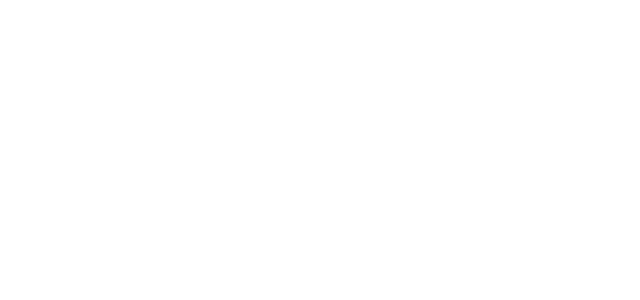
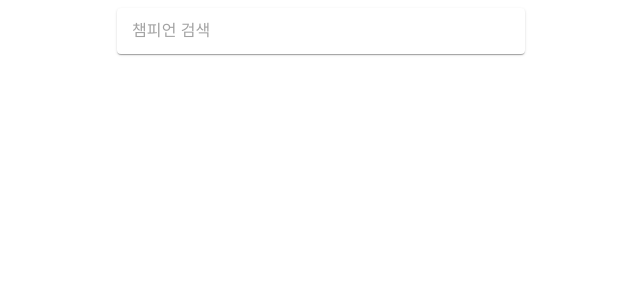
Before and after one commit to lost-programming/LOL-TFM, a Next.js app: page / in a window 1280 px wide. Shown: the top 300 px of the page, without its empty margins (319-959 px from the left). Built offline with nearby package versions, Linux system fonts and the light colour scheme.

Commit message:
mui 오류 해결

```diff
--- a/package.json
+++ b/package.json
@@ -17,6 +17,8 @@
     "@babel/cli": "^7.23.0",
     "@babel/core": "^7.23.3",
     "@babel/preset-env": "^7.23.3",
+    "@emotion/react": "^11.11.1",
+    "@emotion/styled": "^11.11.0",
     "@mui/material": "^5.14.17",
     "@types/node": "^20",
     "@types/react": "^18",
--- a/src/app/globals.css
+++ /dev/null
@@ -1,101 +0,0 @@
-:root {
-  --max-width: 1100px;
-  --border-radius: 12px;
-  --font-mono: ui-monospace, Menlo, Monaco, "Cascadia Mono", "Segoe UI Mono",
-    "Roboto Mono", "Oxygen Mono", "Ubuntu Monospace", "Source Code Pro",
-    "Fira Mono", "Droid Sans Mono", "Courier New", monospace;
-
-  --foreground-rgb: 0, 0, 0;
-  --background-start-rgb: 214, 219, 220;
-  --background-end-rgb: 255, 255, 255;
-
-  --primary-glow: conic-gradient(
-    from 180deg at 50% 50%,
-    #16abff33 0deg,
-    #0885ff33 55deg,
-    #54d6ff33 120deg,
-    #0071ff33 160deg,
-    transparent 360deg
-  );
-  --secondary-glow: radial-gradient(
-    rgba(255, 255, 255, 1),
-    rgba(255, 255, 255, 0)
-  );
-
-  --tile-start-rgb: 239, 245, 249;
-  --tile-end-rgb: 228, 232, 233;
-  --tile-border: conic-gradient(
-    #00000080,
-    #00000040,
-    #00000030,
-    #00000020,
-    #00000010,
-    #00000010,
-    #00000080
-  );
-
-  --callout-rgb: 238, 240, 241;
-  --callout-border-rgb: 172, 175, 176;
-  --card-rgb: 180, 185, 188;
-  --card-border-rgb: 131, 134, 135;
-}
-
-@media (prefers-color-scheme: dark) {
-  :root {
-    --foreground-rgb: 255, 255, 255;
-    --background-start-rgb: 0, 0, 0;
-    --background-end-rgb: 0, 0, 0;
-
-    --primary-glow: radial-gradient(rgba(1, 65, 255, 0.4), rgba(1, 65, 255, 0));
-    --secondary-glow: linear-gradient(
-      to bottom right,
-      rgba(1, 65, 255, 0),
-      rgba(1, 65, 255, 0),
-      rgba(1, 65, 255, 0.3)
-    );
-
-    --tile-start-rgb: 2, 13, 46;
-    --tile-end-rgb: 2, 5, 19;
-    --tile-border: conic-gradient(
-      #ffffff80,
-      #ffffff40,
-      #ffffff30,
-      #ffffff20,
-      #ffffff10,
-      #ffffff10,
-      #ffffff80
-    );
-
-    --callout-rgb: 20, 20, 20;
-    --callout-border-rgb: 108, 108, 108;
-    --card-rgb: 100, 100, 100;
-    --card-border-rgb: 200, 200, 200;
-  }
-}
-
-* {
-  box-sizing: border-box;
-  padding: 0;
-  margin: 0;
-}
-
-html,
-body {
-  max-width: 100vw;
-  overflow-x: hidden;
-}
-
-body {
-  color: rgb(var(--foreground-rgb));
-  background: linear-gradient(
-      to bottom,
-      transparent,
-      rgb(var(--background-end-rgb))
-    )
-    rgb(var(--background-start-rgb));
-}
-
-a {
-  color: inherit;
-  text-decoration: none;
-}
--- a/src/app/page.tsx
+++ b/src/app/page.tsx
@@ -1,7 +1,21 @@
+"use client";
+
+import Search from "@/components/search/search";
+import { styled } from "@mui/material";
 import React from "react";
 
+const MainContainer = styled("div")({
+  display: "flex",
+  alignItems: "center",
+  justifyContent: "center",
+});
+
 const Home = () => {
-  return <></>;
+  return (
+    <MainContainer>
+      <Search placeholder="챔피언 검색" />
+    </MainContainer>
+  );
 };
 
 export default Home;
--- a/src/components/search/search.tsx
+++ b/src/components/search/search.tsx
@@ -1,7 +1,33 @@
+"use client";
+
 import React from "react";
+import { InputBase, Paper, styled } from "@mui/material";
 
-const Search = () => {
-  return <></>;
+interface SearchProps {
+  placeholder: string;
+}
+
+const SearchContainer = styled(Paper)({
+  display: "flex",
+  alignItems: "center",
+});
+
+const SearchInput = styled(InputBase)({
+  width: 400,
+  padding: 7,
+});
+
+const Search = ({ placeholder }: SearchProps) => {
+  return (
+    <SearchContainer>
+      <SearchInput
+        sx={{ ml: 1, flex: 1 }}
+        autoFocus={true}
+        placeholder={placeholder}
+        type="search"
+      ></SearchInput>
+    </SearchContainer>
+  );
 };
 
 export default Search;
```
Also changed, not shown: src/app/page.module.css (deleted, +0 -229 lines), 1 other file (tests, documents, lock files or other folders).
